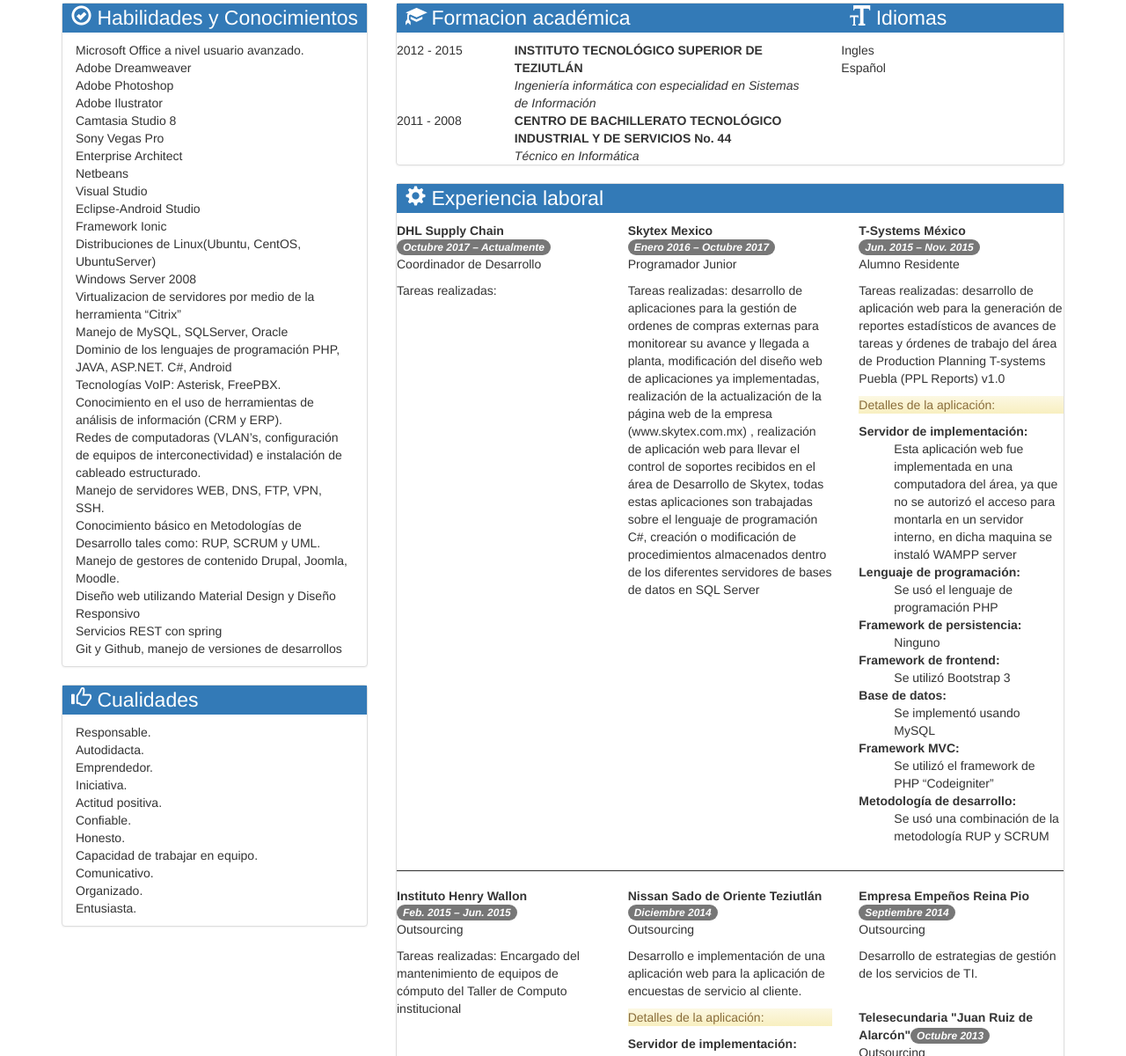
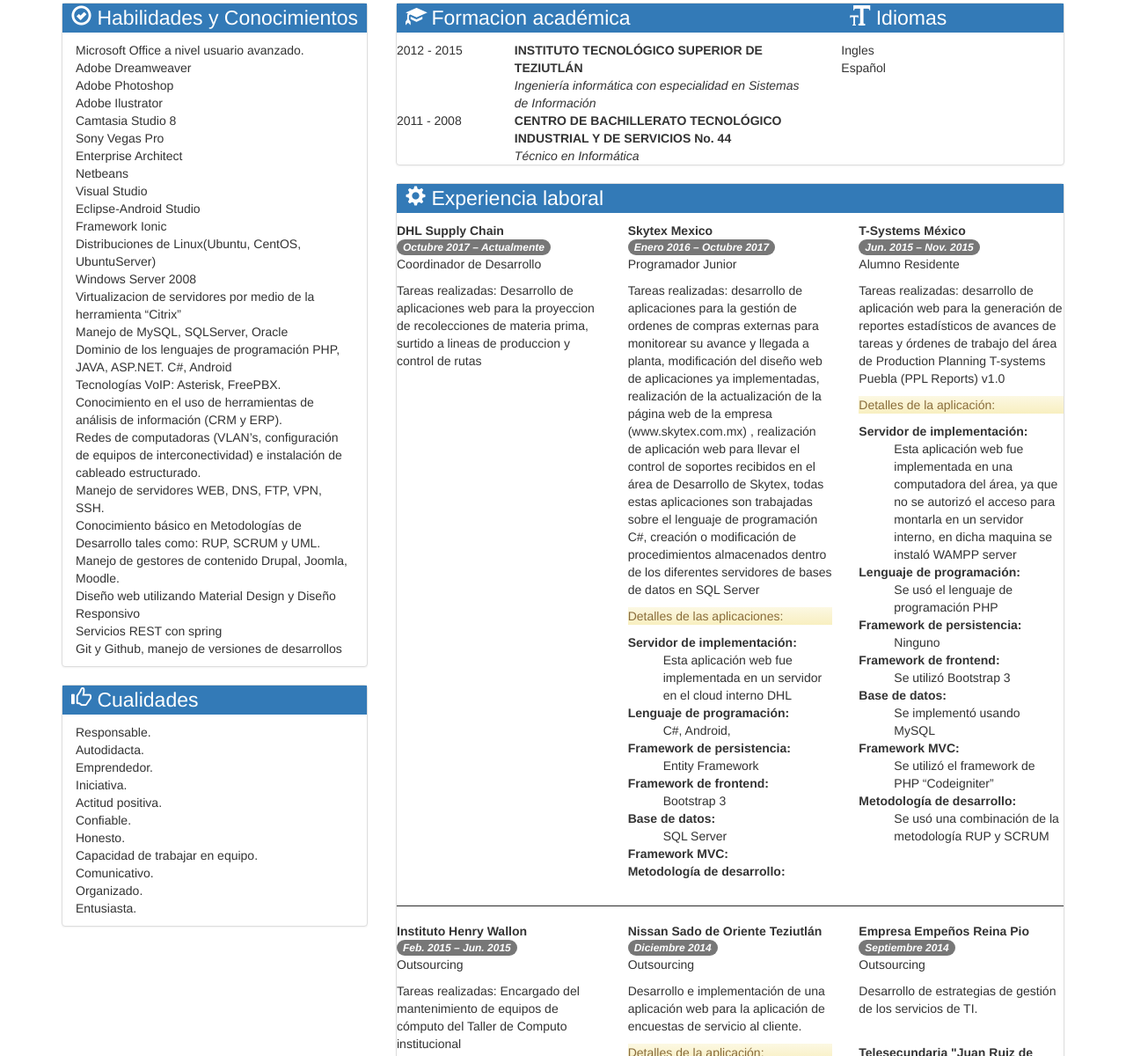
Before and after one commit to fer930401/fer930401.github.io, a plain HTML site: page index.html in a window 1280 px wide. Shown: the part 337-1537 px from the top of the page at 88% size. Drawn offline with nearby package versions, Linux system fonts and the light colour scheme.

Commit message:
Update index.html

```diff
--- a/index.html
+++ b/index.html
@@ -229,7 +229,7 @@
 									<strong>DHL Supply Chain</strong><em><span class="badge">Octubre 2017 – Actualmente</span></em>
 									<p>Coordinador de Desarrollo</p>
 									<p>
-										Tareas realizadas:
+										Tareas realizadas: Desarrollo de aplicaciones web para la proyeccion de recolecciones de materia prima, surtido a lineas de produccion y control de rutas
 									</p>
 								</div>
 								<div class="col-md-4">
@@ -237,6 +237,25 @@
 									<p>Programador Junior</p>
 									<p>
 										Tareas realizadas: desarrollo de aplicaciones para la gestión de ordenes de compras externas para monitorear su avance y llegada a planta, modificación del diseño web de aplicaciones ya implementadas, realización de la actualización de la página web de la empresa (www.skytex.com.mx) , realización de aplicación web para llevar el control de soportes recibidos en el área de Desarrollo de Skytex, todas estas aplicaciones son trabajadas sobre el lenguaje de programación C#, creación o modificación de procedimientos almacenados dentro de los diferentes servidores de bases de datos en SQL Server
+									</p>
+									<p>
+										<p><div class="alert-warning" role="alert">Detalles de las aplicaciones:</div></p>
+									<ul class="list-unstyled">
+										<li><strong>Servidor de implementación:</strong></li>
+											<ol>Esta aplicación web fue implementada en un servidor en el cloud interno DHL</ol>
+										<li><strong>Lenguaje de programación:</strong></li>
+											<ol>C#, Android, </ol>
+										<li><strong>Framework de persistencia:</strong></li>
+											<ol>Entity Framework</ol>
+										<li><strong>Framework de frontend:</strong></li>
+											<ol>Bootstrap 3</ol>
+										<li><strong>Base de datos:</strong></li>
+											<ol>SQL Server</ol>
+										<li><strong>Framework MVC:</strong></li>
+											<ol> </ol>
+										<li><strong>Metodología de desarrollo:</strong></li>
+											<ol> </ol>
+									</ul>
 									</p>
 								</div>
 								<div class="col-md-4">
```
